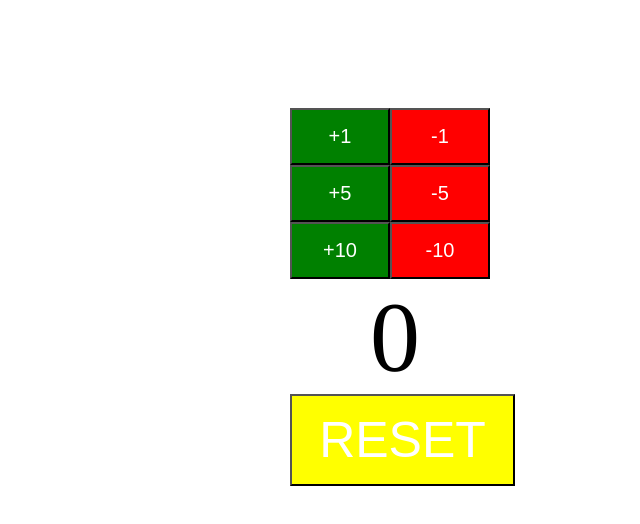
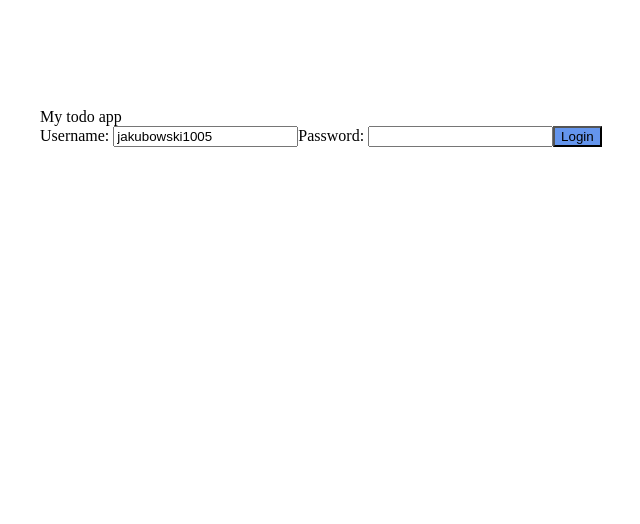
Before and after one commit to jakubowski1005/todo, a React (Create React App) app: page / in a window 1280 px wide. Shown: the top 524 px of the page, without its empty margins (108-748 px from the left). Built offline with nearby package versions, Linux system fonts and the light colour scheme.

Commit message:
Start todo app developing

```diff
--- a/src/App.css
+++ b/src/App.css
@@ -1,5 +1,9 @@
 html {
     margin: auto;
     padding-top: 100px;
-    max-width: 500px;
+    max-width: 1000px;
 }
+
+button {
+    background-color: cornflowerblue;
+}
--- a/src/App.js
+++ b/src/App.js
@@ -1,5 +1,6 @@
 import React, { Component } from 'react';
-import Counter from './components/counter/Counter';
+//import Counter from './components/counter/Counter';
+import TodoApp from './components/todo/TodoApp';
 import './App.css';
 
 class App extends Component {
@@ -7,7 +8,8 @@
     render() {
         return (
             <div>
-                <Counter />
+                {/* <Counter /> */}
+                <TodoApp />
             </div>
         );
     }
--- a/src/components/counter/CounterButton.js
+++ b/src/components/counter/CounterButton.js
@@ -14,8 +14,8 @@
     render() {
         return (
             <div>
-                <button className="green-button" onClick={this.increment}>+{this.props.by}</button>
-                <button className="red-button" onClick={this.decrement}>-{this.props.by}</button>
+                <button className="green-button" onClick={() => this.increment(this.props.by)}>+{this.props.by}</button>
+                <button className="red-button" onClick={() => this.decrement(this.props.by)}>-{this.props.by}</button>
             </div>
         )
     }
--- /dev/null
+++ b/src/components/todo/LoginComponent.js
@@ -0,0 +1,41 @@
+import React, { Component } from 'react'
+
+export class LoginComponent extends Component {
+    constructor() {
+        super();
+
+        this.state = {
+            username: "jakubowski1005",
+            password: ""
+        }
+
+        this.handleUsernameChange = this.handleUsernameChange.bind(this);
+        this.handlePasswordChange = this.handlePasswordChange.bind(this);
+    }
+
+    handleUsernameChange(event) {
+        console.log(event.target.value);
+        this.setState({
+            username: event.target.value
+        });
+    }
+
+    handlePasswordChange(event) {
+        console.log(event.target.value);
+        this.setState({
+            password: event.target.value
+        });
+    }
+
+    render() {
+        return (
+            <div>
+               Username: <input type="text" name="username" value={this.state.username} onChange={this.handleUsernameChange} />
+               Password: <input type="password" name="password" value={this.state.password} onChange={this.handlePasswordChange} />
+               <button>Login</button>
+            </div>
+        )
+    }
+}
+
+export default LoginComponent
--- /dev/null
+++ b/src/components/todo/TodoApp.js
@@ -0,0 +1,15 @@
+import React, { Component } from 'react'
+import LoginComponent from './LoginComponent'
+
+export class TodoApp extends Component {
+    render() {
+        return (
+            <div>
+                <div>My todo app</div>
+                <LoginComponent />
+            </div>
+        )
+    }
+}
+
+export default TodoApp
```
